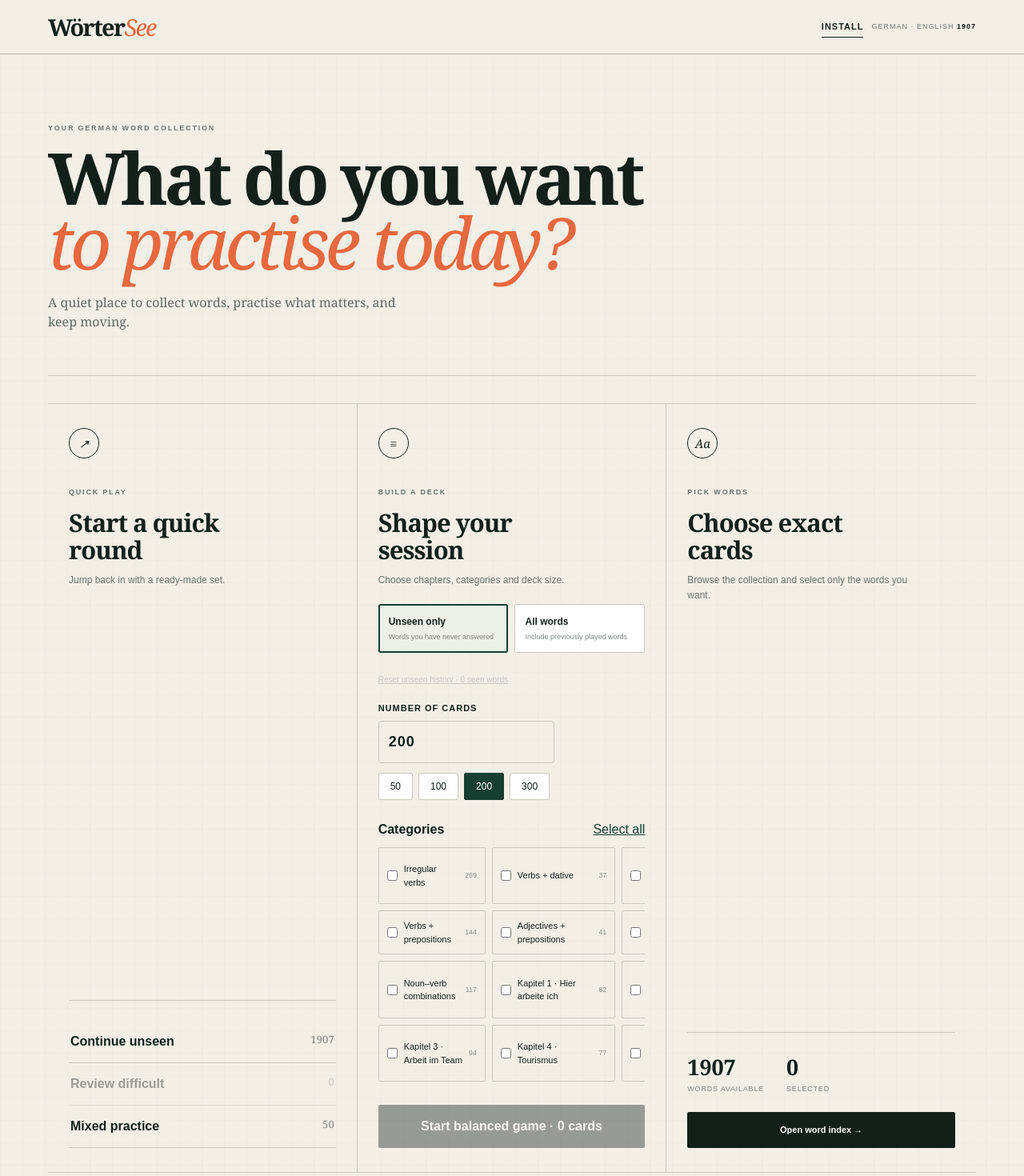
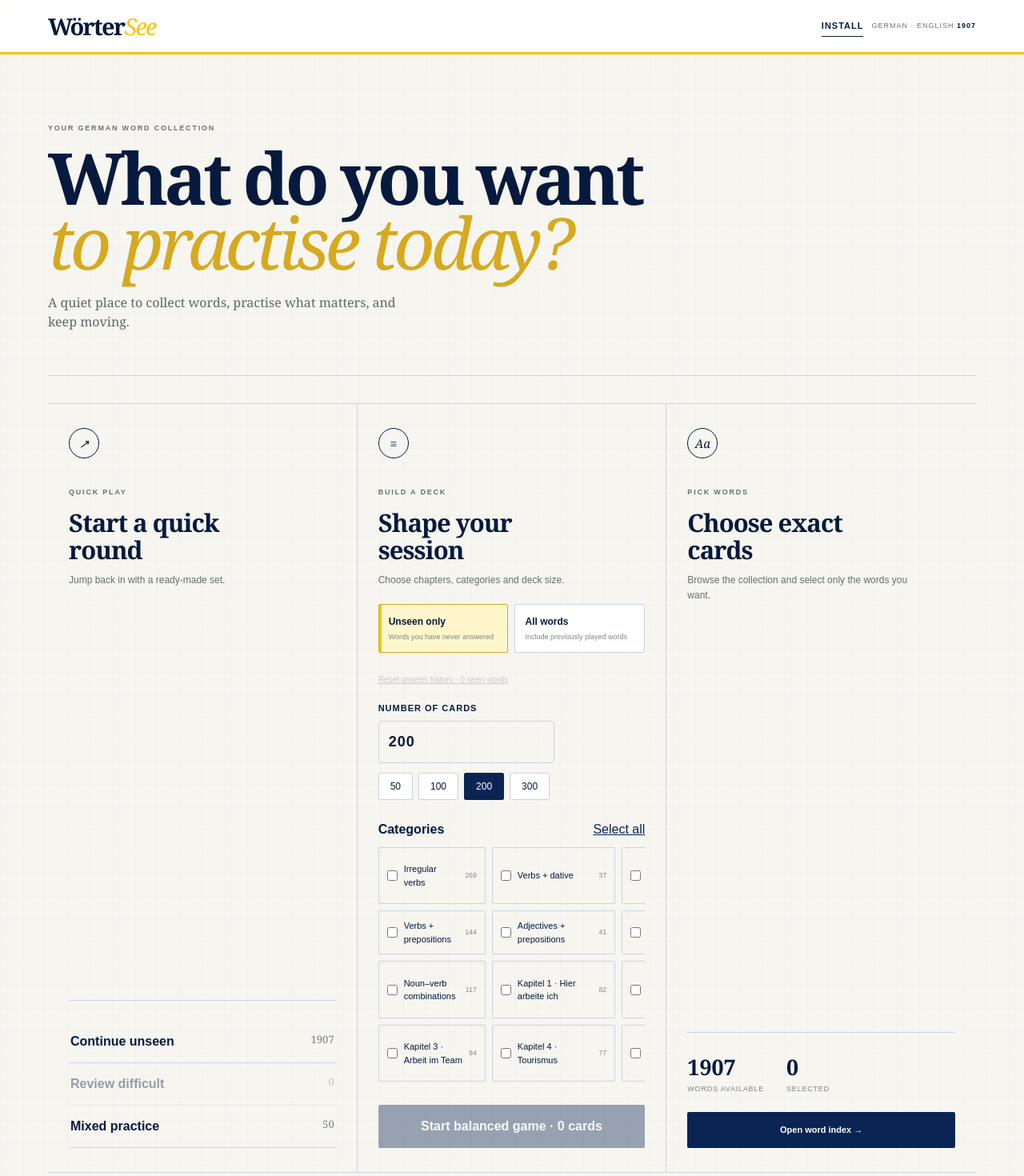
Before and after one commit to cankatesuren-glitch/woertersee, a React (Vite) app: page / in a window 1280 px wide. Shown: the top 1470 px of the page at 80% size. Built offline with nearby package versions, Linux system fonts and the light colour scheme.

Commit message:
Apply navy and gold WörterSee palette

```diff
--- a/app/globals.css
+++ b/app/globals.css
@@ -153,38 +153,45 @@ footer { max-width:1160px; margin:0 auto; border-top:1px solid var(--line); padd
 @media(max-width:560px){.session{display:none}.hero,.landingHero{padding:38px 0 28px}h1{font-size:43px;letter-spacing:-2px}.startOptions article{padding:25px 18px}.catalogHeader{align-items:stretch;flex-direction:column}.catalogSelectionBar{flex-wrap:wrap}.catalogSelectionBar span{width:100%}.catalogWords>label{grid-template-columns:auto 1fr}.catalogWords>label>span:last-child{grid-column:2}.resumeBanner{display:grid;grid-template-columns:1fr 1fr}.resumeBanner div{grid-column:1/-1}.lifetimeNumbers{gap:15px}.addWordLanding{grid-template-columns:1fr}.addWordLanding>.addWordButton{width:100%}.landingAddForm,.wordEditGrid,.wordTools{grid-template-columns:1fr}.personalWord{grid-template-columns:1fr}.wordSummary{grid-template-columns:1fr}.wordManagerActions button{flex:1}.progressSettings details div{flex-direction:column}.mistakeList>div{grid-template-columns:1fr}.gameComplete{padding:35px 18px}.gameComplete .resultLifetime{flex-direction:column}.landingFooter{display:grid;grid-template-columns:repeat(3,1fr);gap:15px}.landingFooter p{grid-column:1/-1;margin:0}.workspace{gap:15px}.controls{display:grid;grid-template-columns:1fr}.card{min-height:390px;padding:18px}.word h2{font-size:36px}.actions{position:sticky;bottom:10px;z-index:3}.actions button{padding:12px 9px}.actions small{display:none}footer{flex-direction:column;gap:8px}.gameBuilder{padding:25px 18px}.categoryGrid{grid-template-columns:1fr}.headerActions>button{padding:8px}}
 
 /* WörterSee editorial refresh */
-:root { --cream:#f2efe7; --paper:#fbfaf6; --ink:#132019; --green:#173f31; --orange:#e9683e; --line:#cbc7bc; }
-body { background-color:var(--cream); background-image:linear-gradient(90deg,#173f3105 1px,transparent 1px),linear-gradient(#173f3104 1px,transparent 1px); background-size:28px 28px; }
-.topbar { height:68px; border-bottom:1px solid #bdb9ae; background:#f2efe7e8; backdrop-filter:blur(12px); }
+:root { --cream:#f6f5f0; --paper:#ffffff; --ink:#071a3d; --green:#0b2454; --orange:#f5c400; --line:#cbd2df; --gold:#d6a91f; --blue:#0b2454; }
+body { background-color:var(--cream); background-image:linear-gradient(90deg,#0b245406 1px,transparent 1px),linear-gradient(#0b245404 1px,transparent 1px); background-size:28px 28px; }
+.topbar { height:68px; border-bottom:3px solid var(--orange); background:#fffffff0; backdrop-filter:blur(12px); }
 .brand { font-size:29px; letter-spacing:-1.7px; }.brand span { font-style:italic; font-weight:400; }
 .headerActions>button { border:0; border-bottom:1px solid var(--ink); border-radius:0; padding:5px 0; background:transparent; color:var(--ink); text-transform:uppercase; letter-spacing:1px; }
 .session { text-transform:uppercase; letter-spacing:1px; font-size:9px; }
 .landingHero { padding:86px 0 54px; border-bottom:1px solid var(--line); }
 .homeKicker,.methodLabel { margin:0 0 13px; color:#6d756f; font-size:9px; font-weight:800; letter-spacing:1.8px; }
-.landingHero h1 { max-width:790px; font-size:clamp(54px,7vw,92px); line-height:.91; letter-spacing:-5px; }.landingHero h1 em { color:var(--orange); }
+.landingHero h1 { max-width:790px; font-size:clamp(54px,7vw,92px); line-height:.91; letter-spacing:-5px; }.landingHero h1 em { color:var(--gold); }
 .landingHero .intro { max-width:470px; font:16px/1.55 Georgia,serif; }
 .startOptions { gap:0; margin-top:34px; border-top:1px solid var(--line); border-bottom:1px solid var(--line); }
 .startOptions article { min-height:410px; padding:30px 26px; border:0; border-right:1px solid var(--line); border-radius:0; background:transparent; box-shadow:none; }
-.startOptions article:last-child { border-right:0; }.startOptions article:hover { background:#fbfaf680; }
+.startOptions article:last-child { border-right:0; }.startOptions article:hover { background:#ffffffb8; }
 .startOptions article h2 { max-width:260px; font-size:31px; letter-spacing:-1px; }.startOptions article>p:not(.methodLabel) { max-width:280px; font-size:12px; }
 .methodMark { width:38px; height:38px; margin-bottom:36px; display:grid; place-items:center; border:1px solid var(--ink); border-radius:50%; font:italic 15px Georgia,serif; }
 .purposeStarts { border-top:1px solid var(--line); gap:0; }.purposeStarts button { padding:14px 2px; border:0; border-bottom:1px solid var(--line); border-radius:0; background:transparent; }.purposeStarts button:hover { color:var(--orange); }.purposeStarts span { font-family:Georgia,serif; font-size:13px; }
 .scopeChoice button,.categoryGrid label,.quickCounts button { border-radius:2px; }.pickWordsCard { background:transparent !important; }.pickWordsSummary { border-top:1px solid var(--line); }
-.openCatalog,.startGame { border-radius:2px; background:var(--ink); }.optionNumber { display:none; }
+.openCatalog,.startGame { border-radius:2px; background:var(--blue); color:white; }.openCatalog:hover,.startGame:hover { background:var(--gold); color:var(--ink); }.optionNumber { display:none; }
 .resumeBanner { border-radius:2px; box-shadow:none; }
 .wordCatalog { border-radius:0; border-left:0; border-right:0; box-shadow:none; }.catalogSelectionBar { border-radius:0; }.catalogCategories article,.catalogCategoryHead,.selectGroup { border-radius:0; }
-.lifetimeScore { border-radius:0; background:var(--ink); }.lifetimeScore .methodLabel { color:#aebcb5; }.lifetimeScore>button { border-radius:2px; }
+.lifetimeScore { border-radius:0; background:var(--blue); border-top:4px solid var(--orange); }.lifetimeScore .methodLabel { color:#d7dfec; }.lifetimeScore>button { border-radius:2px; color:var(--ink); }
 .addWordLanding,.myWordsSection { border-radius:0; box-shadow:none; }.addWordLanding { background:#e7e2d7; }
 .playHeader { max-width:900px; margin:46px auto 22px; display:flex; justify-content:space-between; color:#69716c; font-size:10px; text-transform:uppercase; letter-spacing:1.2px; }.playHeader i { padding:0 8px; font-style:normal; }
 .gameProgress { max-width:900px; height:2px; margin:0 auto 28px; }.gameProgress span { display:none; }
 .workspace { max-width:900px; grid-template-columns:minmax(0,1fr) 190px; gap:22px; }
 .playSettings { grid-column:1/-1; position:relative; text-align:right; }.playSettings summary { list-style:none; cursor:pointer; color:#69716c; font-size:10px; text-transform:uppercase; letter-spacing:1px; }.playSettings summary::-webkit-details-marker { display:none; }.playSettings[open] .controls { display:flex; }.playSettings .controls { position:absolute; right:0; top:28px; z-index:5; width:260px; padding:14px; display:none; gap:10px; border:1px solid var(--line); background:var(--paper); box-shadow:0 12px 30px #10201818; text-align:left; }
-.card { grid-column:1; min-height:500px; border-radius:3px; border-color:#aaa69b; padding:25px 32px 20px; box-shadow:6px 7px 0 #d7d2c7; background-color:var(--paper); background-image:linear-gradient(#173f3103 1px,transparent 1px); background-size:100% 24px; }
-.card:hover { transform:translateY(-2px); box-shadow:6px 10px 0 #d7d2c7; }.card.flipped { background-color:#f8f3e8; }
+.card { grid-column:1; min-height:500px; border-radius:3px; border-color:#9da9bd; padding:25px 32px 20px; box-shadow:6px 7px 0 #d9b62f; background-color:var(--paper); background-image:linear-gradient(#0b245404 1px,transparent 1px); background-size:100% 24px; }
+.card:hover { transform:translateY(-2px); box-shadow:6px 10px 0 #d9b62f; }.card.flipped { background-color:#fffaf0; }
 .cardTop span { padding:0; border-radius:0; background:transparent; color:#666e68; letter-spacing:.8px; }.cardTop small { font-family:Georgia,serif; }
-.word h2 { font-size:clamp(43px,6vw,72px); letter-spacing:-2.5px; }.word p { font:600 17px/1.5 Georgia,serif; }
+.word h2 { color:var(--blue); font-size:clamp(43px,6vw,72px); letter-spacing:-2.5px; }.word p { color:#9b7410; font:600 17px/1.5 Georgia,serif; }
 .actions { grid-column:2; padding-top:146px; }.actions button { border-radius:2px; box-shadow:none; }.actions button>span { border-radius:2px; font:700 13px Georgia,serif; }
-.finishGameBelow { grid-column:1/3; border-radius:2px; box-shadow:none; }.gameComplete { grid-column:1/3; border-radius:3px; box-shadow:6px 7px 0 #d7d2c7; }
+.finishGameBelow { grid-column:1/3; border-radius:2px; color:var(--ink); box-shadow:none; }.gameComplete { grid-column:1/3; border-radius:3px; box-shadow:6px 7px 0 #d9b62f; }
 footer { max-width:900px; }
 @media(max-width:900px){.landingHero h1{letter-spacing:-3px}.startOptions article{border-right:0;border-bottom:1px solid var(--line);min-height:auto}.startOptions article:last-child{border-bottom:0}.methodMark{margin-bottom:22px}.workspace{grid-template-columns:1fr}.playHeader,.gameProgress{margin-left:20px;margin-right:20px}.playSettings{grid-column:1}.card{grid-column:1}.actions{grid-column:1;padding-top:0}.finishGameBelow,.gameComplete{grid-column:1}.playSettings .controls{position:static;width:100%;margin-top:10px}.actions button{justify-content:center}.playHeader{margin-top:28px}}
-@media(max-width:560px){.landingHero{padding-top:55px}.landingHero h1{font-size:51px}.playHeader{font-size:8px}.card{min-height:430px;box-shadow:4px 5px 0 #d7d2c7}.word h2{font-size:42px}.actions{position:static}.actions button>span{width:28px;height:28px}.startOptions article{padding:28px 4px}.startOptions{margin-left:20px;margin-right:20px}.catalogHeaderTools{flex-direction:column}.catalogHeaderTools button{padding:10px}}
+@media(max-width:560px){.landingHero{padding-top:55px}.landingHero h1{font-size:51px}.playHeader{font-size:8px}.card{min-height:430px;box-shadow:4px 5px 0 #d9b62f}.word h2{font-size:42px}.actions{position:static}.actions button>span{width:28px;height:28px}.startOptions article{padding:28px 4px}.startOptions{margin-left:20px;margin-right:20px}.catalogHeaderTools{flex-direction:column}.catalogHeaderTools button{padding:10px}}
+
+/* semantic accents stay familiar while the product palette remains navy and yellow */
+.scopeChoice button.active,.categoryGrid label.selected,.catalogWords>label.selected { border-color:var(--gold); background:#fff6cc; box-shadow:inset 3px 0 0 var(--orange); }
+.catalogSelectionBar { background:var(--blue); border-bottom:3px solid var(--orange); }.catalogSelectionBar .playSelection { color:var(--ink); }
+.resumeBanner { background:#fff6cc; border-color:#d9b62f; }.myWordsToggle strong,.gameComplete .resultLifetime { background:#fff6cc; }
+.segmented .active { background:var(--blue); color:white; }.gameProgress div { background:var(--orange); }
+.miss span { color:#9c3f35; background:#f8e7e1; }.know span { color:#286146; background:#e2eee5; }
--- a/index.html
+++ b/index.html
@@ -4,7 +4,7 @@
     <meta charset="UTF-8" />
     <meta name="viewport" content="width=device-width, initial-scale=1.0" />
     <meta name="description" content="Learn German vocabulary with smart flashcard pools and spaced review." />
-    <meta name="theme-color" content="#214f3d" />
+    <meta name="theme-color" content="#0b2454" />
     <meta name="apple-mobile-web-app-capable" content="yes" />
     <meta name="apple-mobile-web-app-status-bar-style" content="black-translucent" />
     <meta name="apple-mobile-web-app-title" content="WörterSee" />
```
Also changed, not shown: public/manifest.webmanifest.
